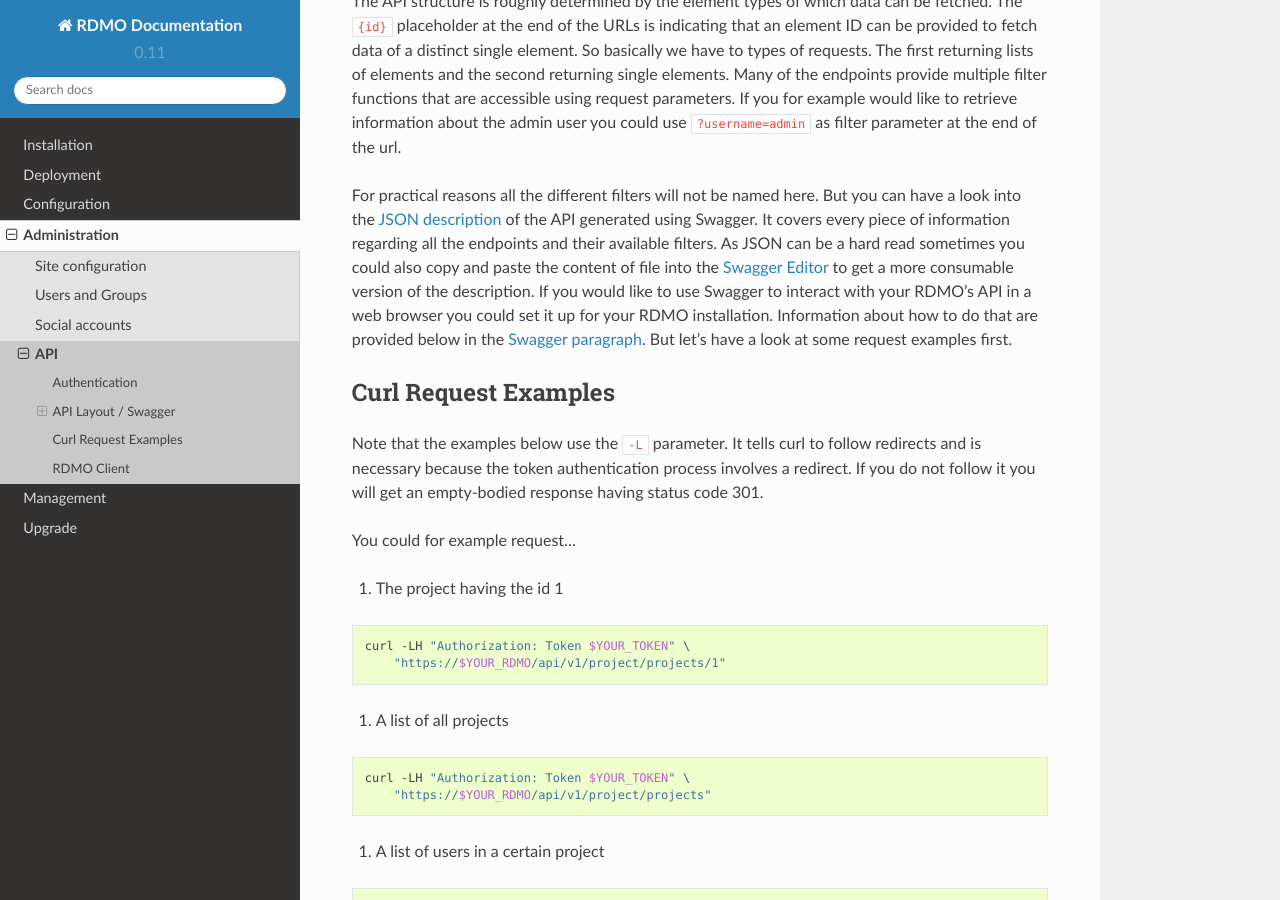
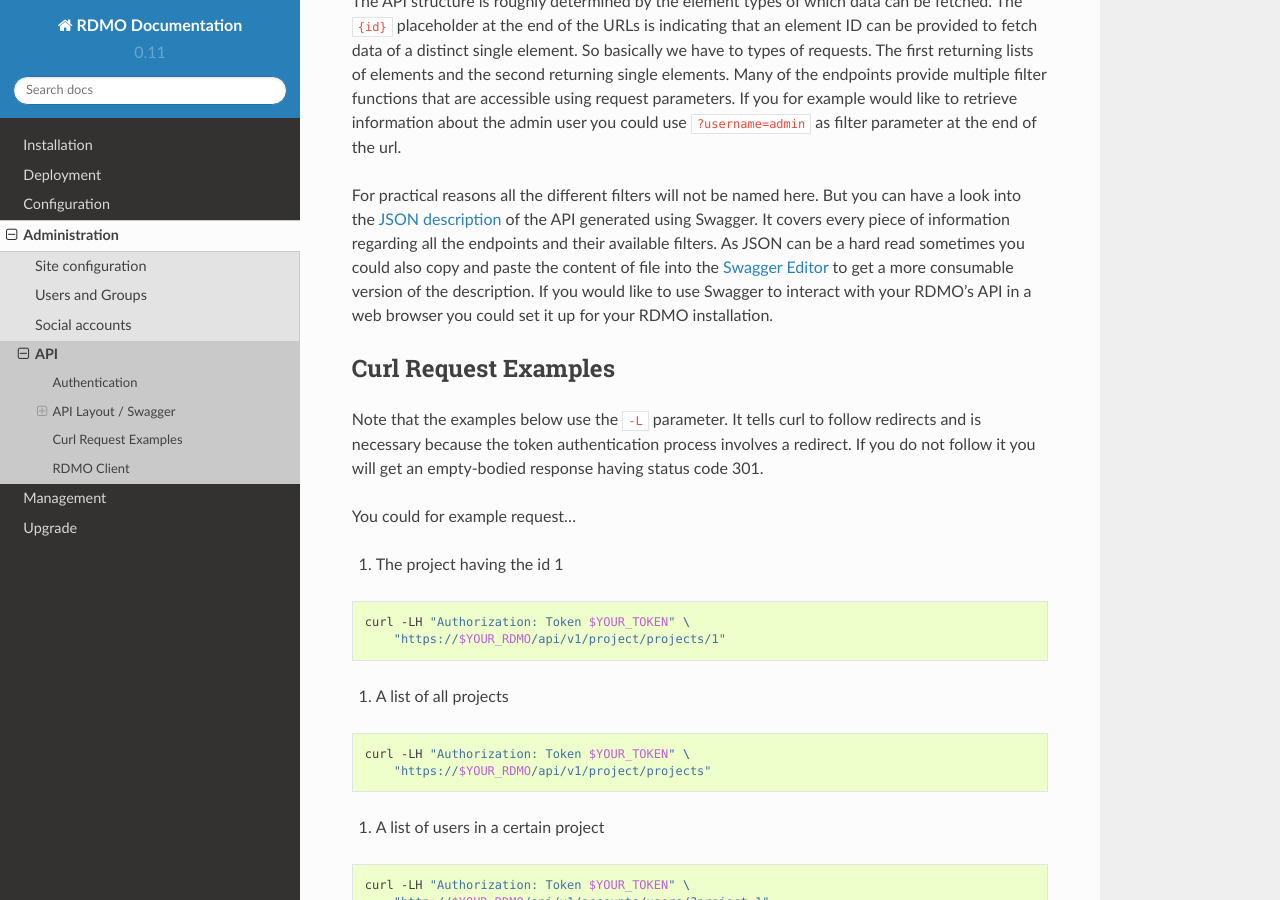
Before and after one commit to rdmorganiser/rdmo-docs, a Sphinx documentation site: the page built from docs/administration/api.md, in a window 1280 px wide and 900 px high, scrolled down 2162 px. Built offline with Sphinx 7.4.7 and the Read the Docs theme 2.0.0, drawn with Linux system fonts in a browser that asks for light colours.

Commit message:
Remove broken link

```diff
--- a/docs/administration/api.md
+++ b/docs/administration/api.md
@@ -82,7 +82,7 @@ If you request `http://$YOUR_RDMO/api/v1/?format=openapi` you get a detailed mac
 
 The API structure is roughly determined by the element types of which data can be fetched. The `{id}` placeholder at the end of the URLs is indicating that an element ID can be provided to fetch data of a distinct single element. So basically we have to types of requests. The first returning lists of elements and the second returning single elements. Many of the endpoints provide multiple filter functions that are accessible using request parameters. If you for example would like to retrieve information about the admin user you could use `?username=admin` as filter parameter at the end of the url.
 
-For practical reasons all the different filters will not be named here. But you can have a look into the [JSON description](../_static/others/api_description.json) of the API generated using Swagger. It covers every piece of information regarding all the endpoints and their available filters. As JSON can be a hard read sometimes you could also copy and paste the content of file into the [Swagger Editor](https://editor.swagger.io) to get a more consumable version of the description. If you would like to use Swagger to interact with your RDMO's API in a web  browser you could set it up for your RDMO installation. Information about how to do that are provided below in the [Swagger paragraph](#swagger-openapi). But let's have a look at some request examples first.
+For practical reasons all the different filters will not be named here. But you can have a look into the [JSON description](../_static/others/api_description.json) of the API generated using Swagger. It covers every piece of information regarding all the endpoints and their available filters. As JSON can be a hard read sometimes you could also copy and paste the content of file into the [Swagger Editor](https://editor.swagger.io) to get a more consumable version of the description. If you would like to use Swagger to interact with your RDMO's API in a web browser you could set it up for your RDMO installation.
 
 
 ## Curl Request Examples
```
